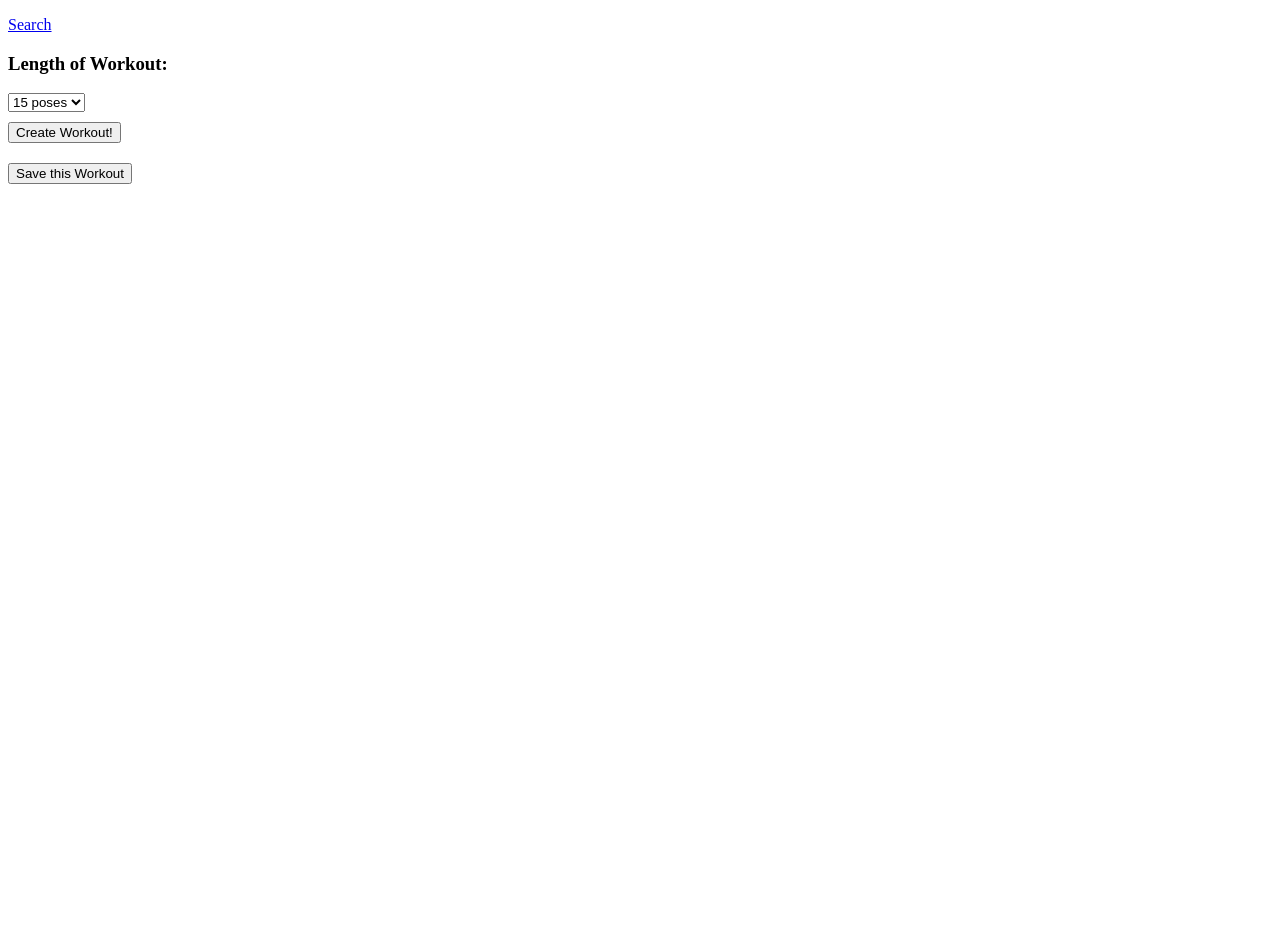
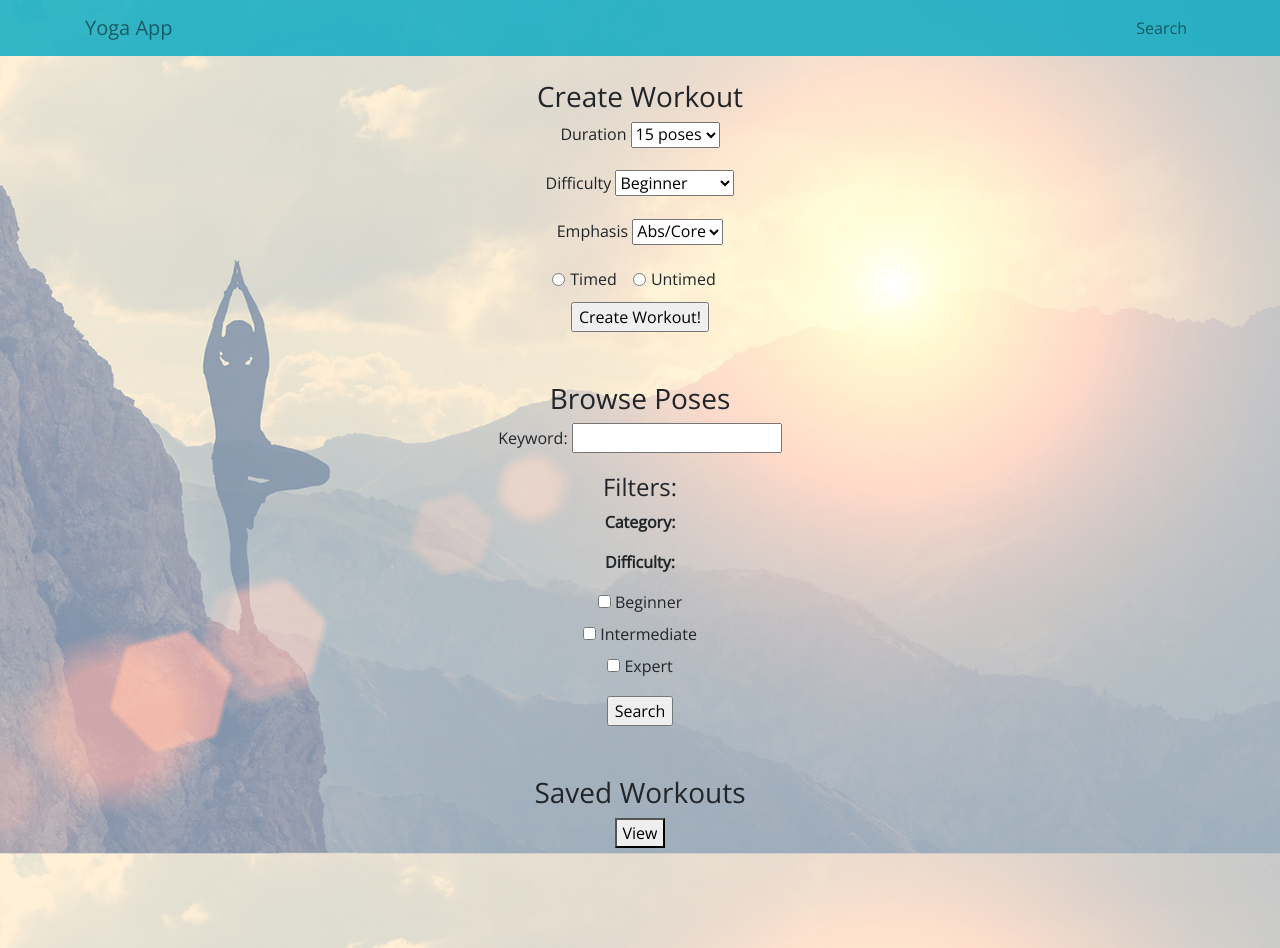
Before and after one commit to songcelia88/yoga-generator, a Flask app: page / in a window 1280 px wide. Before the commit the page ends 184 px from the top, so only its background shows below. Run offline with Flask 2, Linux system fonts and the light colour scheme; data that the repository does not hold is empty; some libraries are stand-ins or nearby versions.

Commit message:
added rough bootstrap formatting, made homepage, linked to search and workout page

```diff
--- a/server.py
+++ b/server.py
@@ -19,8 +19,8 @@ def homepage():
     """display homepage"""
 
     # all_poses = Pose.query.order_by('name').all()
-    # all_categories = Category.query.order_by('name').all()
-    return render_template("homepage.html")
+    all_categories = Category.query.order_by('name').all()
+    return render_template("homepage.html", categories=all_categories)
 
 
 @app.route('/search')
@@ -47,7 +47,7 @@ def searchPoses():
             all_cat_ids = db.session.query(Category.cat_id).all() # returns a list of tuples of all the ids
             categories = [category[0] for category in all_cat_ids] # converts that to a list
 
-        all_poses = db.session.query(Pose).join(PoseCategory).filter(db.or_(Pose.name.like(keyword), Pose.sanskrit.like(keyword)),
+        all_poses = db.session.query(Pose).join(PoseCategory).filter(db.or_(Pose.name.ilike(keyword), Pose.sanskrit.ilike(keyword)),
                                                                 Pose.difficulty.in_(difficulty),
                                                                 PoseCategory.cat_id.in_(categories)).all()
     else:
@@ -90,9 +90,11 @@ def showCategoryDetails(cat_id):
 
     return render_template("category-details.html", all_poses=all_poses, category=category)
 
+
 @app.route('/workout.json')
-def createWorkout():
-    """Given a number of poses, return a list of poses with their id, img urls, and name"""
+def createWorkoutJson():
+    """For Ajax calls to create workout
+    Given a number of poses, return a list of poses with their id, img urls, and name"""
     num_poses = int(request.args.get('num_poses'))
     workout_list = generateWorkout(num_poses)
 
@@ -107,6 +109,26 @@ def createWorkout():
     #  it to be associated with a certain user?
 
     return jsonify({'workout_list': workout_jsonlist})
+
+
+@app.route('/workout')
+def createWorkout():
+    """Render the Workout Page
+    Given a number of poses, return a list of poses with their id, img urls, and name"""
+    num_poses = int(request.args.get('num_poses'))
+    workout_list = generateWorkout(num_poses)
+
+    workout_jsonlist = []
+
+    # unpack the workout list to display on the page
+    for i, pose in enumerate(workout_list):
+        workout_jsonlist.append({'pose_id' : pose.pose_id, 'imgurl': pose.img_url, 'name': pose.name})
+
+    session['workout'] = workout_jsonlist
+    # do I want to create a workout automatically? and then save workout will just be saving
+    #  it to be associated with a certain user?
+
+    return render_template("workout.html", workout_list=workout_jsonlist)
 
 
 @app.route('/saveworkout', methods=['POST'])
--- a/static/js/yogaWorkout.js
+++ b/static/js/yogaWorkout.js
@@ -82,5 +82,5 @@ function displayWorkout(workoutList){
 }
 
 //call the handlers
-createWorkoutHandler();
+// createWorkoutHandler();
 saveWorkoutHandler();
--- a/templates/base.html
+++ b/templates/base.html
@@ -1,12 +1,52 @@
 <!DOCTYPE html>
-<html>
+<html lang="en">
 <head>
     <title>{% block title %} {% endblock %}</title>
     <!-- <link rel="stylesheet" type="text/css" href="/static/styles.css"> -->
     <script src="https://code.jquery.com/jquery-3.2.1.min.js"></script>
+
+    <!-- Required meta tags -->
+    <meta charset="utf-8">
+    <meta name="viewport" content="width=device-width, initial-scale=1, shrink-to-fit=no">
+
+    <!-- Bootstrap CSS -->
+    <link rel="stylesheet" href="https://maxcdn.bootstrapcdn.com/bootstrap/4.0.0/css/bootstrap.min.css" integrity="sha384-Gn5384xqQ1aoWXA+058RXPxPg6fy4IWvTNh0E263XmFcJlSAwiGgFAW/dAiS6JXm" crossorigin="anonymous">
+
+    <!-- Custom CSS -->
+    <link href="https://fonts.googleapis.com/css?family=Open+Sans" rel="stylesheet">
 </head>
+
 <body>
+    <!-- Navigation -->
+    <nav class="navbar fixed-top navbar-expand-lg navbar-light fixed-top" style="background-color: rgba(0, 168, 194, 0.8);">
+      <div class="container">
+        <a class="navbar-brand" href="/" style="color: rgba(0,0,0,.5)">Yoga App</a>
+        <button class="navbar-toggler navbar-toggler-right" type="button" data-toggle="collapse" data-target="#navbarResponsive" aria-controls="navbarResponsive" aria-expanded="false" aria-label="Toggle navigation">
+          <span class="navbar-toggler-icon"></span>
+        </button>
+        <div class="collapse navbar-collapse" id="navbarResponsive">
+          <ul class="navbar-nav ml-auto">
+            <!-- <li class="nav-item">
+              <a class="nav-link" href="">Login</a>
+            </li> -->
+            <li class="nav-item">
+              <a class="nav-link" href="/search">Search</a>
+            </li>
+            <!-- <li class="nav-item">
+              <a class="nav-link" href="">Browse</a>
+            </li> -->
+          </ul>
+        </div>
+      </div>
+    </nav>
     {% block content %} {% endblock %}
 
+<!-- Bootstrap Javascript -->
+<script src="https://cdnjs.cloudflare.com/ajax/libs/popper.js/1.12.9/umd/popper.min.js" integrity="sha384-ApNbgh9B+Y1QKtv3Rn7W3mgPxhU9K/ScQsAP7hUibX39j7fakFPskvXusvfa0b4Q" crossorigin="anonymous"></script>
+<script src="https://maxcdn.bootstrapcdn.com/bootstrap/4.0.0/js/bootstrap.min.js" integrity="sha384-JZR6Spejh4U02d8jOt6vLEHfe/JQGiRRSQQxSfFWpi1MquVdAyjUar5+76PVCmYl" crossorigin="anonymous"></script>
+
 </body>
+
+
+
 </html>
--- a/templates/homepage.html
+++ b/templates/homepage.html
@@ -3,27 +3,113 @@
 {% block title %}Yoga App{% endblock %}
 
 {% block content %}
-<p><a href="/search">Search</a></p>
+<style>
+  body {
+    background: url('/static/img/yoga-background-transparent.jpg') no-repeat center center fixed;
+    -webkit-background-size: cover;
+    -moz-background-size: cover;
+    background-size: cover;
+    -o-background-size: cover;
+    font-family: 'Open Sans', sans-serif;
+  }
+  ul.checkbox li {
+    border: 1px transparent solid;
+    display:inline-block;
+    width:18em;
+  }
+
+</style>
+
+<div class="container" style="margin-top: 80px">
+
+  <!-- Create Workout -->
+  <div class="row">
+    <div class="col-sm-12" style="text-align: center">
       <form action="/workout" method="GET" id="create-workout-form">
-    <h3>Length of Workout:</h3>
-    <div>
+          <h3>Create Workout</h3>
+          <div class="form-group">
+              <label for="num_poses">Duration</label>
               <select name="num_poses" id="num_poses">
                   <option value = "15">15 poses</option>
                   <option value ="30">30 poses</option>
                   <option value="45">45 poses</option>
               </select>
           </div>
+          <div class="form-group">
+              <label for="difficulty">Difficulty</label>
+              <select name="difficulty" id="difficulty">
+                  <option value = "beginner">Beginner</option>
+                  <option value ="intermediate">Intermediate</option>
+                  <option value="expert">Expert</option>
+              </select>
+          </div>
+          <div class="form-group">
+              <label for="emphasis">Emphasis</label>
+              <select name="emphasis" id="emphasis">
+                  <option value = "abs">Abs/Core</option>
+                  <option value ="item2">Item2</option>
+                  <option value="item3">Item3</option>
+              </select>
+          </div>
+          <div class="form-check form-check-inline">
+            <input class="form-check-input" type="radio" name="timingOption" id="timed" value="timed">
+            <label class="form-check-label" for="timed">Timed</label>
+          </div>
+          <div class="form-check form-check-inline">
+            <input class="form-check-input" type="radio" name="timingOption" id="untimed" value="untimed">
+            <label class="form-check-label" for="untimed">Untimed</label>
+          </div>
           <div style="padding-top: 10px">
               <input type="submit" value="Create Workout!" id="create-workout-btn">
           </div>
       </form>
 
-<div style="padding-top: 20px">
-    <button id="save-workout">Save this Workout</button>
+      <div id="errorMessage"></div>
+
     </div>
-<div id="errorMessage"></div>
+  </div> <!-- end row -->
+
+  <!-- Search Poses -->
+  <div class="row" style="margin-top: 50px">
+    <div class="col-sm-12" style="text-align: center">
+      <h3>Browse Poses</h3>
+      <form action="/search" method="GET" id="search-form">
+        <div>Keyword: <input type="text" name="keyword"></div>
+        <h4 style="padding-top: 20px">Filters:</h4>
         <div>
-    <!-- make the title hidden until displaying the workout -->
+            <p><strong>Category:</strong></p>
+            <ul class="checkbox" style="list-style: none">
+              {% for category in categories %}
+              <li><input type="checkbox" id="{{ category.name }}" name="categories" value="{{ category.cat_id }}">
+              <label for="{{ category.name }}">{{ category.name }}</label>
+              </li>
+              {% endfor %}
+            </ul>
+        </div>
+        <div>
+            <p><strong>Difficulty:</strong></p>
+            <input type="checkbox" id="beginner" name="difficulty" value="Beginner">
+            <label for="beginner">Beginner</label><br>
+            <input type="checkbox" id="intermediate" name="difficulty" value="Intermediate">
+            <label for="intermediate">Intermediate</label><br>
+            <input type="checkbox" id="expert" name="difficulty" value="Expert">
+            <label for="expert">Expert</label>
+        </div>
+        <div style="padding-top: 10px"><input type="submit" value="Search"></div>
+      </form>
+    </div>
+  </div>
+
+  <!-- View Saved Workouts -->
+  <div class="row" style="margin-top: 50px; margin-bottom: 100px">
+    <div class="col-sm-12" style="text-align: center">
+      <h3>Saved Workouts</h3>
+      <button href="/">View</button>
+    </div>
+
+  </div>
+<!--
+  <div class="row">
       <h2 id="workout-title">
           {% if 'workout' in session %}
               Your Workout
@@ -42,6 +128,10 @@
           {% endif %}
       </div>
   </div>
+-->
+</div>
 
 <script src="static/js/yogaWorkout.js"></script>
+<!-- Background Image I might want to use -->
+<!-- <a href="https://stmed.net/wallpaper-187236"><img class="img img-responsive" typeof="foaf:Image" src="https://stmed.net/sites/default/files/yoga-wallpapers-31487-8599331.jpg" width="" height="" alt="Yoga Wallpaper 6 - 1500 X 1000" title="Yoga Wallpaper 6 - 1500 X 1000" /></a> -->
 {% endblock %}
--- a/templates/search.html
+++ b/templates/search.html
@@ -3,7 +3,7 @@
 {% block title %}Yoga App - Search {% endblock %}
 
 {% block content %}
-
+<p><a href="/">Homepage</a></p>
 <form action="/search" method="GET">
     <h3>Search:</h3>
     <div>Keyword: <input type="text" name="keyword"></div>
```
Also changed, not shown: templates/workout.html (added, +7 -0 lines), static/img/yoga-background-transparent.jpg (added), static/img/yoga-wallpapers-31487-8599331.jpg (added). Lines whose indentation alone changed are shown as unchanged.
